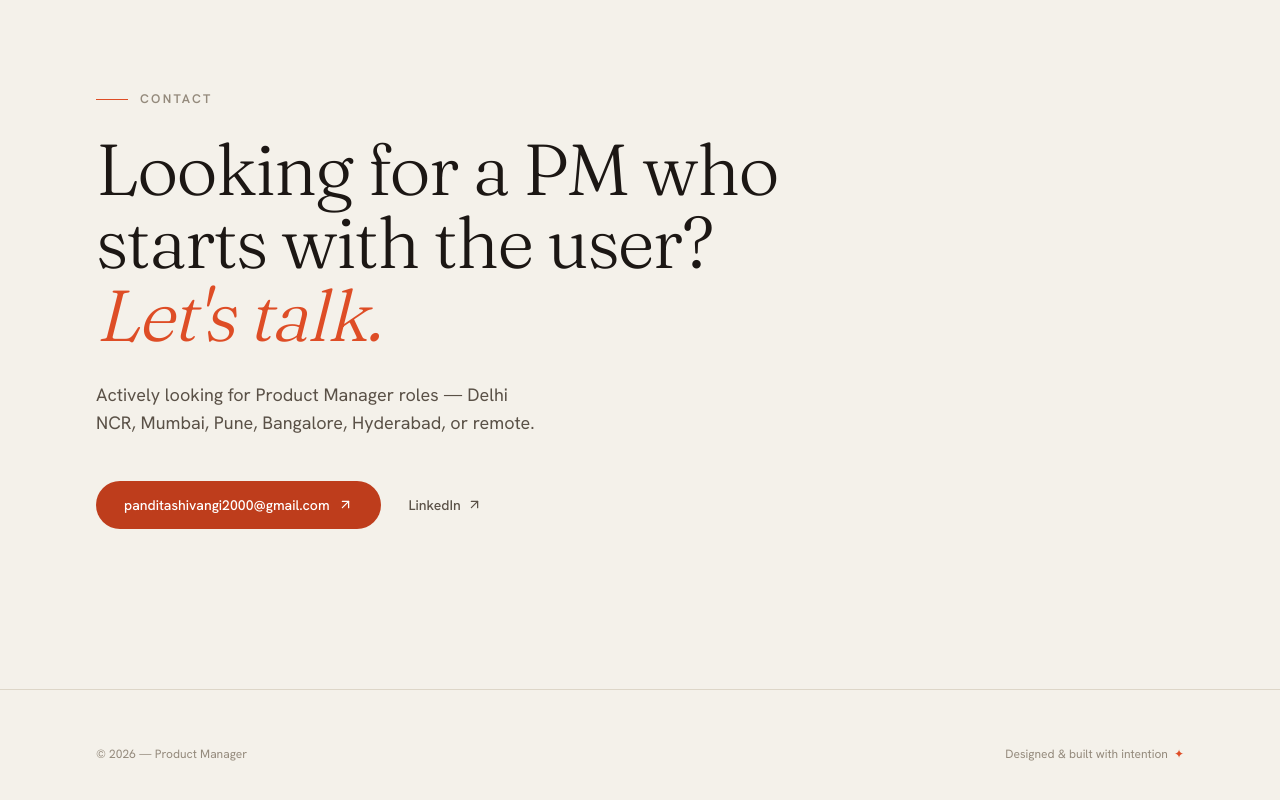
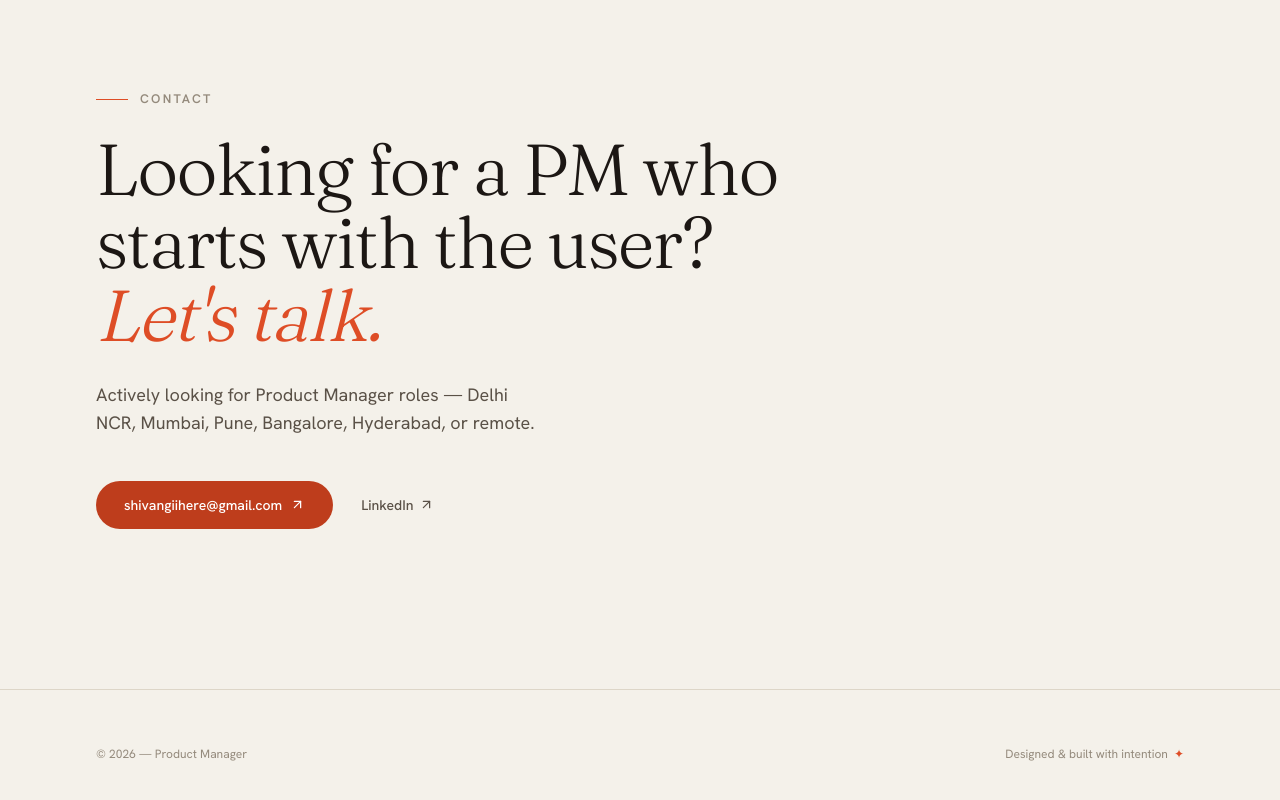
Before and after one commit to Shivangiipandita/shivangi-portfolio, a Next.js app: page / in a window 1280 px wide. Shown: the part 5287-6087 px from the top of the page. Built offline with nearby package versions, Linux system fonts and the light colour scheme.

Commit message:
Update contact email to shivangiihere@gmail.com

```diff
--- a/app/work/[slug]/page.tsx
+++ b/app/work/[slug]/page.tsx
@@ -143,7 +143,7 @@ export default async function CaseStudyPage({
             </p>
             <Magnetic>
               <a
-                href="mailto:panditashivangi2000@gmail.com"
+                href="mailto:shivangiihere@gmail.com"
                 className="group mt-7 inline-flex items-center gap-2 rounded-full bg-ink px-7 py-3.5 text-sm font-medium text-paper transition-colors hover:bg-accent"
               >
                 Get in touch
--- a/components/hero.tsx
+++ b/components/hero.tsx
@@ -130,7 +130,7 @@ export function Hero() {
             />
           </a>
           <a
-            href="mailto:panditashivangi2000@gmail.com"
+            href="mailto:shivangiihere@gmail.com"
             className="text-sm font-medium text-ink-dim transition-colors hover:text-ink"
           >
             Email
--- a/components/sections.tsx
+++ b/components/sections.tsx
@@ -354,10 +354,10 @@ export function Contact() {
         <div className="mt-11 flex flex-wrap items-center gap-x-7 gap-y-4">
           <Magnetic>
             <a
-              href="mailto:panditashivangi2000@gmail.com"
+              href="mailto:shivangiihere@gmail.com"
               className="group inline-flex items-center gap-2 rounded-full bg-accent-deep px-7 py-3.5 text-sm font-medium text-white transition-transform hover:scale-[1.02]"
             >
-              panditashivangi2000@gmail.com
+              shivangiihere@gmail.com
               <ArrowUpRight
                 size={15}
                 className="transition-transform group-hover:-translate-y-0.5 group-hover:translate-x-0.5"
```
